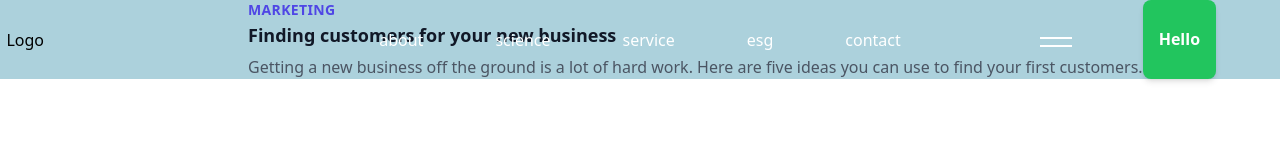
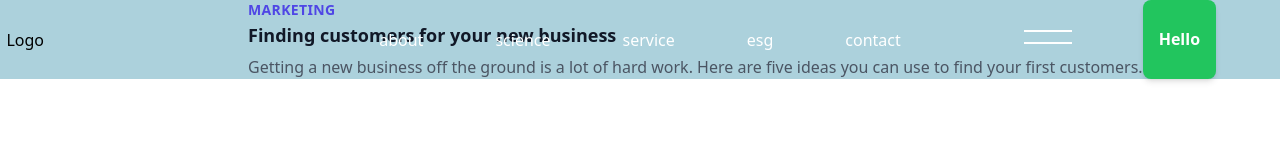
Before and after one commit to uihyunKimm/mediweb, a React (Create React App) app: page / in a window 1280 px wide. Shown: the top 143 px of the page. Built offline with nearby package versions, Linux system fonts and the light colour scheme; the HTML template or start-up script is replaced by a standard one.

Commit message:
add header side animation - 2/2 commit

```diff
--- a/src/components/Header2.jsx
+++ b/src/components/Header2.jsx
@@ -42,10 +42,10 @@ const menuItems = [
 const NavButton = ({ active, onClick }) => {
   return (
     <div
-      className={`absolute top-1/2 right-52 z-50 -translate-y-1/2 w-8 h-3.5 cursor-pointer transition-transform duration-700 ease-in-out max-xl:right-12 max-md:hidden
-        before:bg-white before:block before:absolute before:left-0 before:top-1 before:z-10 before:w-full before:h-0.5
-        after:top-3 after:bg-white after:block after:absolute after:left-0 after:z-10 after:w-full after:h-0.5
-        ${active ? 'before:z-50 before:right-0 before:rotate-45 after:-rotate-45 after:-translate-y-2' : ''}`}
+      className={`absolute top-1/2 right-52 z-50 -translate-y-1/2 w-12 h-7 cursor-pointer transition-all duration-300 ease-in-out max-xl:right-12 max-md:hidden
+        before:bg-white before:block before:absolute before:left-0 before:top-1 before:z-10 before:w-full before:h-0.5 before:transition-width before:duration-500 before:delay-75
+        after:top-4 after:bg-white after:block after:absolute after:left-0 after:z-10 after:w-full after:h-0.5 after:transition-width after:duration-500 after:delay-75
+        ${active ? 'before:right-0 before:top-1/2 before:rotate-45 after:top-1/2 after:-rotate-45' : ''}`}
       onClick={onClick}
     >
       <span></span>
@@ -83,16 +83,25 @@ const NavMenu = ({ active }) => {
         before:block before:content-[""] before:absolute before:-top-[5%] before:-left-[5%] before:-z-1 before:h-110% before:w-110% bg-primary'`}></div>
         <div className={`right-0 w-0 h-1/4 absolute transition-[width] duration-700 ease-in-out delay-[400ms] top-2/4 ${active ? 'w-full bg-primary' : 'bg-primary duration-500'}
         before:block before:content-[""] before:absolute before:-top-[5%] before:-left-[5%] before:-z-1 before:h-110% before:w-110% bg-primary'`}></div>
-              <div className={`right-0 w-0 h-1/4 absolute transition-[width] duration-700 ease-in-out delay-[600ms] top-3/4 ${active ? 'w-full bg-primary' : 'bg-primary duration-500'}
+        <div className={`right-0 w-0 h-1/4 absolute transition-[width] duration-700 ease-in-out delay-[600ms] top-3/4 ${active ? 'w-full bg-primary' : ''}
         before:block before:content-[""] before:absolute before:-top-[5%] before:-left-[5%] before:-z-1 before:h-110% before:w-110% bg-primary'`}></div>
       </div>
-        <ul className='block absolute left-1/2 top-1/2 w-max m-0 p-0 -translate-y-1/2 -translate-x-1/2 list-none max-md:hidden text-white'>
+      <ul className='block absolute z-2 left-[55%] top-[19%] m-0 p-0 list-none text-white '>
         {menuItems.map((item, index) => (
-            <li key={index} className='relative float-left py-0 px-9 leading-[4.5rem]'>
-              <a href="#" className='block'>{item.title}</a>
+          <li key={index} className='overflow-hidden list-item group'>
+            <a href="#" className={`inline-block text-7xl uppercase tracking-tight leading-snug transition-transform duration-[800ms] ease-in-out ${active ? ' translate-y-0 delay-[500ms]' : 'translate-y-full'}`}>
+              <span className='group-hover:block group-hover:transition-all group-hover:duration-500 group-hover:delay-300 group-hover:ease-in-out group-hover:content-[""] group-hover:translate-x-20'>
+                {/* <em className='block content-[""] absolute left-0 top-1/2 z-10 w-16 h-1.5 origin-right bg-white scale-x-0 duration-300 ease-in-out
+                before:w-1.5 before:h-10 before:origin-[0%_100%] before:-rotate-90 before:content-[""] before:absolute before:-right-1 before:bottom-0 before:transition-transform before:bg-white before:duration-500 before:z-20
+                after:w-10 after:h-1 after:origin-[100%_0%] after:rotate-0 after:content-[""] after:transition-transform after:-right-1 after:bottom-0 after:-scale-x-1 after:bg-white after:duration-500 after:z-20'></em> */}
+                {item.title}
+              </span>
+              <em className='group-hover:block group-hover:content-[""] group-hover:absolute group-hover:left-0 group-hover:top-2/3 group-hover:delay-500 group-hover:z-10 group-hover:w-16 group-hover:h-1.5 group-hover:origin-right group-hover:bg-white group-hover:scale-x-1 group-hover:duration-300 group-hover:delay-00 group-hover:ease-in-out'></em>
+              </a>
           </li>
         ))}
       </ul>
+      <p className='block absolute left-[55%] bottom-10 z-10 font-medium text-base leading-5 m-0 p-0 break-all'>(c) KUH responsive design</p>
     </div>
   );
 };
```
Also changed, not shown: src/components/Header.jsx (+5 -5 lines). Lines whose indentation alone changed are shown as unchanged.
